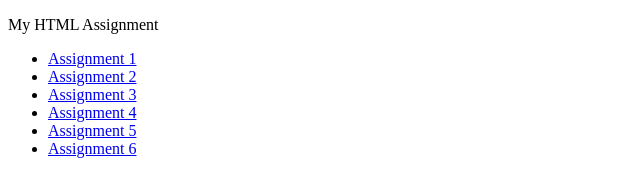
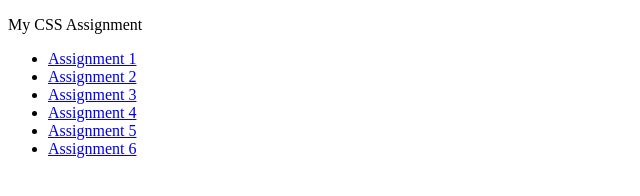
Before and after one commit to Gideon-Omole/CSS, a plain HTML site: page index.html in a window 1280 px wide. Shown: the full height of the page, 0-640 px from the left. Drawn offline with Linux system fonts and the light colour scheme.

Commit message:
updated index.html

```diff
--- a/index.html
+++ b/index.html
@@ -7,7 +7,7 @@
 </head>
 <body>
 
-    <p>My HTML Assignment</p>
+    <p>My CSS Assignment</p>
 
     <ul>
         <li><a href="/CSS Assignments/Assignment 1-4/Otter.html">Assignment 1</a></li>
```
